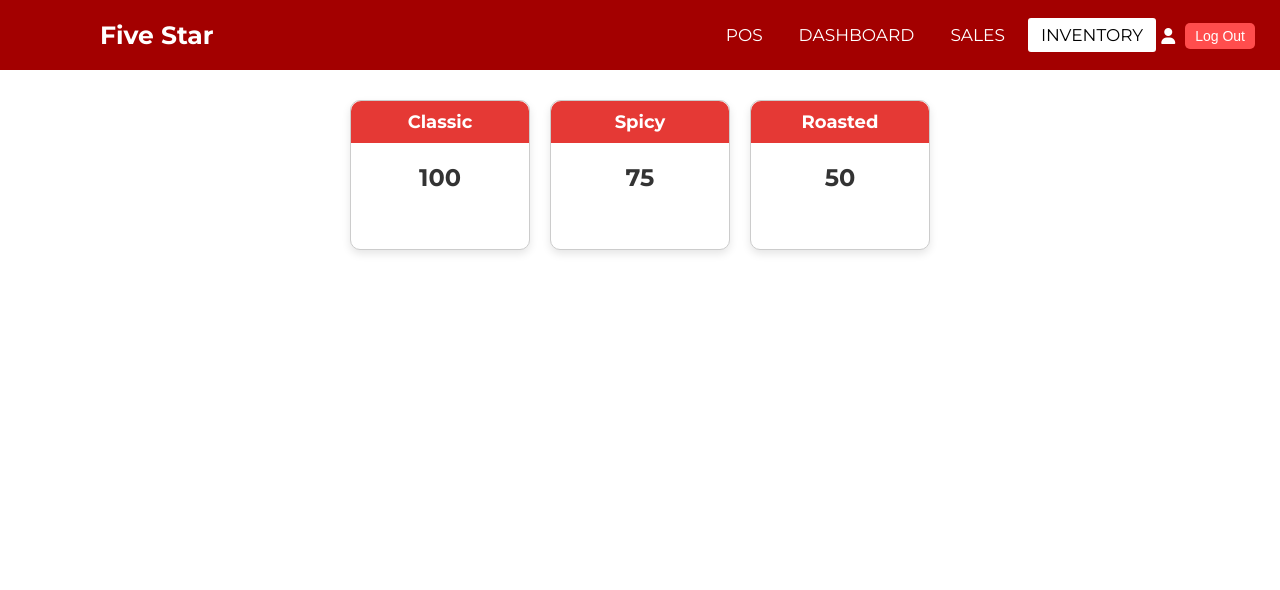
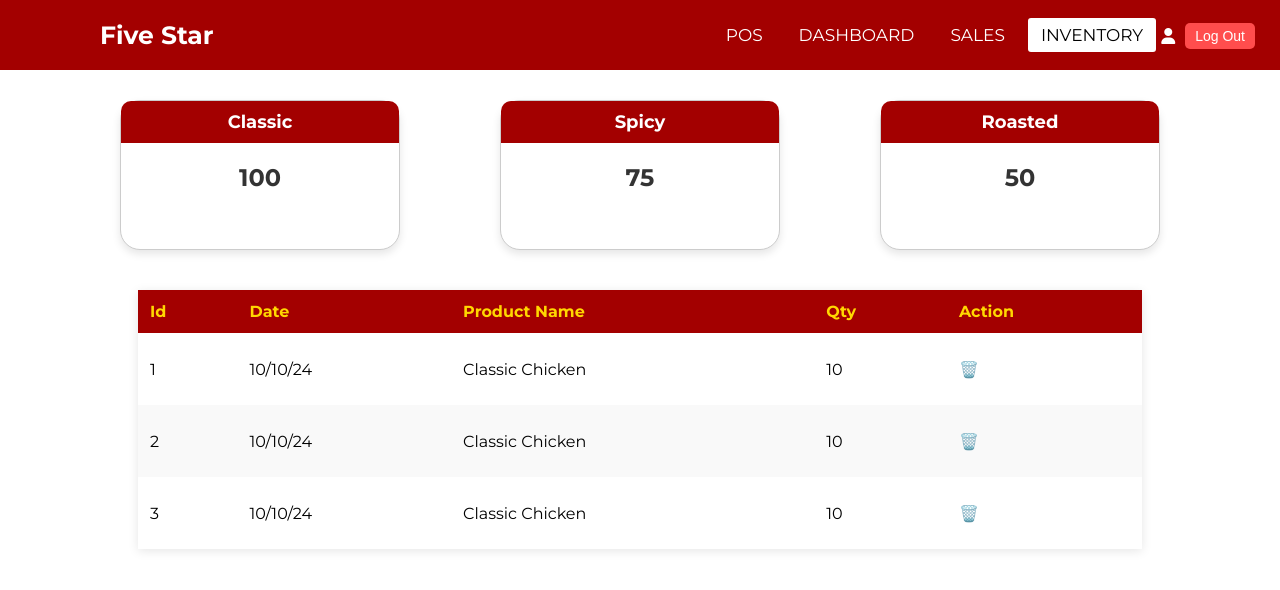
Before and after one commit to RyzenMagsino/finals, a plain HTML site: page Frontend/html/invento.html in a window 1280 px wide. Drawn offline with Linux system fonts and the light colour scheme.

Commit message:
inventory edit

```diff
--- a/Frontend/css/dashboard.css
+++ b/Frontend/css/dashboard.css
@@ -166,7 +166,7 @@ section {
 
 /* Dashboard Styles */
 h1 {
-  margin-top: 80px;
+  margin-top: 1px;
   text-align: center;
   color: #333;
 }
@@ -176,7 +176,7 @@ h1 {
   grid-template-columns: 1fr 1fr;
   gap: 20px;
   padding: 20px;
-  max-width: 1500px;
+  max-width: 1300px;
   margin: 20px auto;
   margin-bottom: 50%;
 }
--- a/Frontend/css/inventory.css
+++ b/Frontend/css/inventory.css
@@ -163,17 +163,17 @@ nav ul li #tag {
   justify-content: center; /* Center horizontally */
   align-items: center;    /* Center vertically */
   flex-wrap: wrap;        /* Allow wrapping if needed */
-  gap: 20px;              /* Space between cards */
+  gap: 100px;              /* Space between cards */
   margin: 30px auto;      /* Top and bottom margin */
   max-width: 1200px;      /* Prevent overly wide layout */
 }
 
 .card {
-  width: 180px; /* Card width */
+  width: 280px; /* Card width */
   height: 150px; /* Card height */
   text-align: center;
   border: 1px solid #ccc;
-  border-radius: 10px;
+  border-radius: 20px;
   background-color: #fff;
   box-shadow: 0 4px 8px rgba(0, 0, 0, 0.1);
   transition: transform 0.2s ease-in-out;
@@ -184,7 +184,7 @@ nav ul li #tag {
 }
 
 .card h3 {
-  background-color: #e53935;
+  background-color:#a30000;
   color: white;
   margin: 0;
   padding: 10px 0;
@@ -199,3 +199,62 @@ nav ul li #tag {
   color: #333;
   margin: 20px 0;
 }
+
+
+.table-container {
+  width: 80vw;
+  margin: 0 auto;
+  padding: 10px;
+  border-radius: 50px solid;
+}
+
+.sales-table {
+  width: 100%;
+  border-collapse: collapse;
+  box-shadow: 0 2px 10px rgba(0, 0, 0, 0.1);
+}
+
+.sales-table th,
+.sales-table td {
+  padding: 12px;
+  text-align: left;
+
+}
+
+td {
+  height: 9vh;
+}
+
+.sales-table thead {
+  background-color: #a30000;
+  color: white;
+}
+
+.sales-table th {
+  font-weight: bold;
+  color: #ffd700;
+}
+
+.sales-table tbody tr:nth-child(even) {
+  background-color: #f9f9f9;
+}
+
+.sales-table tbody tr:nth-child(odd) {
+  background-color: #fff;
+}
+
+.product-variant {
+  font-style: italic;
+  color: #555;
+  background-color: #f0f0f0;
+}
+
+.delete-btn {
+  background: none;
+  border: none;
+  cursor: pointer;
+  font-size: 16px;
+  color: red;
+}
+
+.dates {}
--- a/Frontend/css/sale.css
+++ b/Frontend/css/sale.css
@@ -178,7 +178,6 @@ section {
   width: 80vw;
   margin: 0 auto;
   padding: 10px;
-  border-radius: 20px;
 }
 
 .sales-table {
--- a/Frontend/html/invento.html
+++ b/Frontend/html/invento.html
@@ -48,8 +48,46 @@
           <p id="roasted-total">50</p>
         </div>
       </div>
+
+      <div class="table-container">
+        <table class="sales-table">
+            <thead>
+                <tr>
+                    <th>Id</th>
+                    <th>Date</th>
+                    <th>Product Name</th>
+                    <th>Qty</th>
+                    <th>Action</th>
+                </tr>
+            </thead>
+            <tbody>
+                <tr>
+                    <td>1</td>
+                    <td>10/10/24</td>
+                    <td>Classic Chicken</td>
+                    <td>10</td>
+
+                    <td><button class="delete-btn">🗑️</button></td>
+                </tr>
+                  <tr>
+                    <td>2</td>
+                    <td>10/10/24</td>
+                    <td>Classic Chicken</td>
+                    <td>10</td>
+                    <td><button class="delete-btn">🗑️</button></td>
+                 </tr>
+                <tr>
+                  <td>3</td>
+                  <td>10/10/24</td>
+                  <td>Classic Chicken</td>
+                  <td>10</td>
+                  <td><button class="delete-btn">🗑️</button></td>
+              </tr>
+            </table>
   <!-- Section for image -->
   <section></section>
+  <script src="script.js"></script>
+
 </body>
 
 </html>
```
Also changed, not shown: Frontend/JS/sales.js (added, +9 -0 lines), Frontend/html/Dashboard.html (+1 -1 lines), Frontend/html/Sales.html (+1 -0 lines), Frontend/JS/inventory.js (added). Lines whose indentation alone changed are shown as unchanged.
